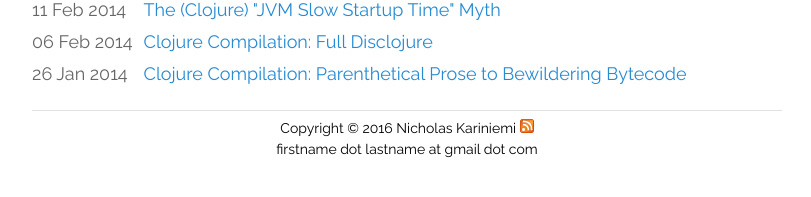
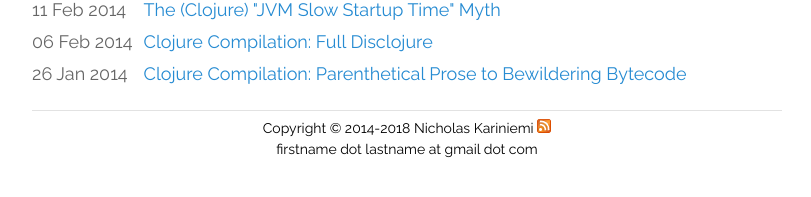
Before and after one commit to hoodunit/hoodunit.github.io, a Jekyll site: the page built from index.html, in a window 1280 px wide. Shown: the part 432-629 px from the top of the page, without its empty margins (233-1044 px from the left). Built offline with Jekyll 4.4.1, drawn with Linux system fonts in a browser that asks for light colours; Markdown is read by kramdown in place of the engine named in the settings; comment, search, counter and statistics services are not loaded.

Commit message:
Bump copyright year and make it a year range: 2014-2019

```diff
--- a/_layouts/default.html
+++ b/_layouts/default.html
@@ -53,7 +53,7 @@
 	          {{ content }}
 
 	          <div class="footer">
-							<div class="copyright"> Copyright ©	2016 Nicholas Kariniemi </div>
+							<div class="copyright"> Copyright ©	2014-2018 Nicholas Kariniemi </div>
 						  <a href="http://blog.ndk.io/feed.xml">
 						  	<img class="rss" src="{{base}}/img/feed-icon-14x14.png"></img>
 						  </a>
```
